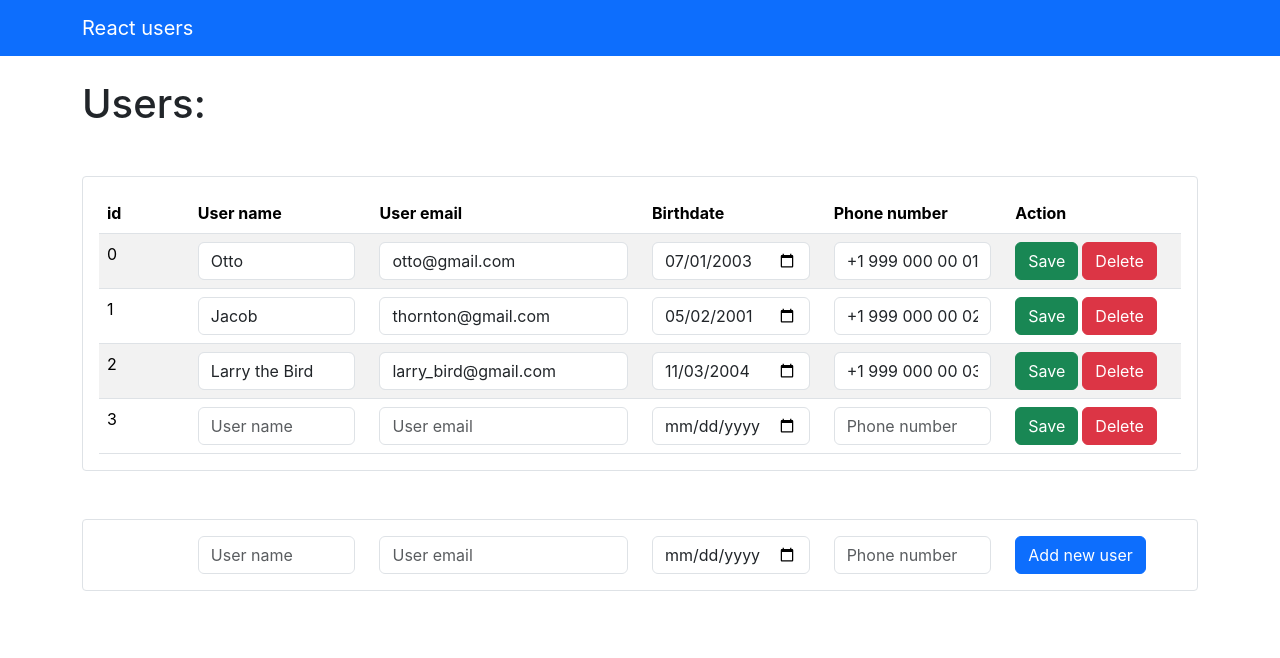
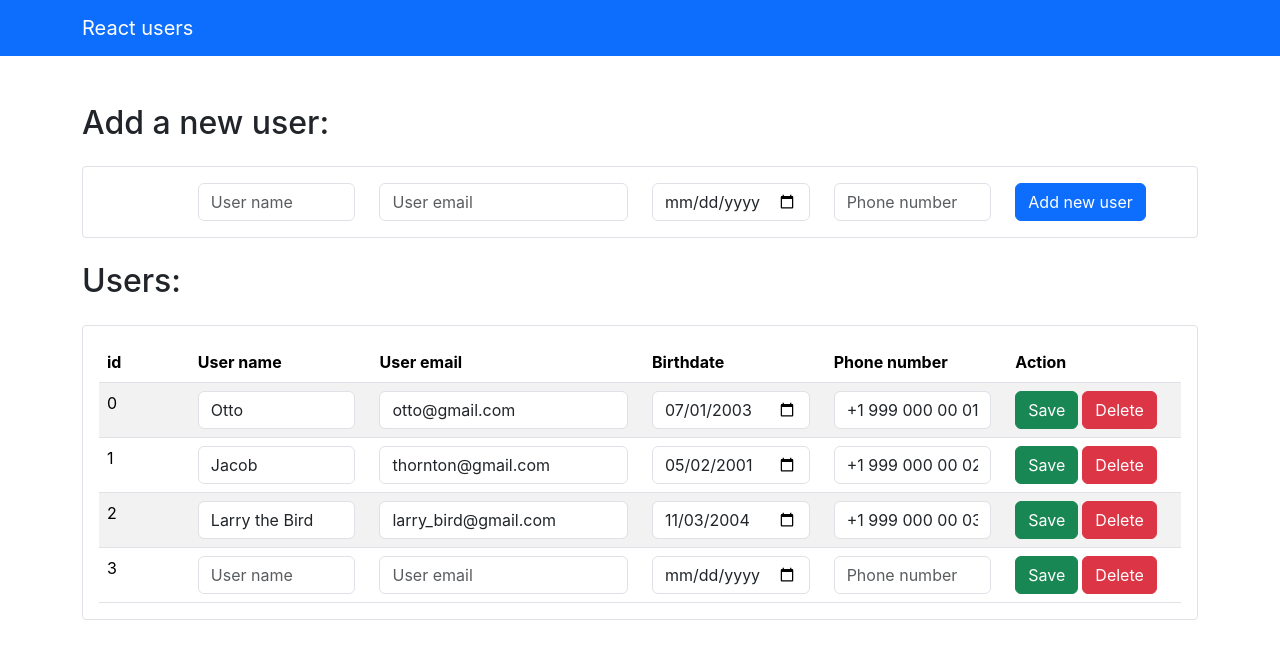
Before and after one commit to s-salomaha/react_user_table, a React (Create React App) app: page / in a window 1280 px wide. Shown: the top 658 px of the page. Built offline with nearby package versions, Linux system fonts and the light colour scheme; data requests are answered from the project's data file.

Commit message:
Add validation to the user form

```diff
--- a/package.json
+++ b/package.json
@@ -12,6 +12,7 @@
     "json-server": "^0.17.3",
     "react": "^18.2.0",
     "react-dom": "^18.2.0",
+    "react-hook-form": "^7.45.4",
     "react-scripts": "5.0.1",
     "sass": "^1.64.2",
     "web-vitals": "^2.1.4"
--- a/src/App.js
+++ b/src/App.js
@@ -11,7 +11,7 @@ function App() {
     <AlertState>
       <JsonServerState>
         <Navbar />
-        <div className="container pt-4">
+        <div className="container py-5">
           <Alert />
           <Home />
         </div>
--- a/src/components/NewUserForm.js
+++ b/src/components/NewUserForm.js
@@ -1,7 +1,7 @@
 import React, {useState, useContext} from 'react';
 import { AlertContext } from '../context/alert/alertContext';
 import { JsonServerContext } from "../context/jsonServer/jsonServerContext";
-import { UserRow } from "./UserRow";
+import { UserForm } from "./UserForm";
 
 export const NewUserForm = () => {
   const [value, setValue] = useState('');
@@ -19,6 +19,8 @@ export const NewUserForm = () => {
   };
 
   return (
-    <UserRow newUser="true" />
+    <div className="table-responsive border secondary-subtle rounded-1 px-4 py-3">
+      <UserForm newUser="true" />
+    </div>
   );
 };
--- /dev/null
+++ b/src/components/UserForm.js
@@ -0,0 +1,79 @@
+import { useForm } from "react-hook-form";
+
+export const UserForm = ({ user, newUser = false, handleChange = null }) => {
+  const { register, formState: { errors }, handleSubmit, setFocus, setValue } = useForm({
+    reValidateMode: 'onSubmit'
+  });
+
+  function onSubmit(data) {
+    console.log('data', data);
+  }
+
+  return (
+    <form className="row" onSubmit={handleSubmit(onSubmit)}>
+      <div className="col-1">
+        {user && user.id}
+        <input
+          type="hidden"
+          {...register("id", {
+            value: user ? user.id : ""
+          })}
+        />
+      </div>
+      <div className="col-2">
+        <input
+          className={`form-control${errors.name ? " is-invalid" : ""}`}
+          placeholder="User name"
+          {...register("name", {
+            required: true,
+            value: user ? user.name : "",
+          })}
+        />
+      </div>
+      <div className="col-3">
+        <input
+          type="email"
+          className={`form-control${errors.email ? " is-invalid" : ""}`}
+          placeholder="User email"
+          {...register("email", {
+            required: true,
+            value: user ? user.email : ""
+          })}
+        />
+      </div>
+      <div className="col-2">
+        <input
+          type="date"
+          className={`form-control${errors.birthdate ? " is-invalid" : ""}`}
+          placeholder="Birthdate"
+          {...register("birthdate", {
+            required: true,
+            value: user ? user.birthdate : ""
+          })}
+        />
+      </div>
+      <div className="col-2">
+        <input
+          className={`form-control${errors.phone ? " is-invalid" : ""}`}
+          placeholder="Phone number"
+          {...register("phone", {
+            required: true,
+            value: user ? user.phone : "",
+            minLength: 5
+          })}
+        />
+      </div>
+      <div className="col-2">
+        {newUser
+          ? <button type="submit" className="btn btn-primary">Add new user</button>
+          : (
+              <>
+                <button type="submit" className="btn btn-success">Save</button>
+                <button type="submit" className="btn btn-danger ms-1">Delete</button>
+              </>
+            )
+        }
+      </div>
+    </form>
+  )
+};
--- a/src/components/UserRow.js
+++ /dev/null
@@ -1,32 +0,0 @@
-export const UserRow = ({ user, newUser = false }) => {
-  return (
-    <div className="row">
-      <div className="col-1">
-        {user && user.id}
-      </div>
-      <div className="col-2">
-        <input type="text" className="form-control" value={user && user.name} placeholder="User name"/>
-      </div>
-      <div className="col-3">
-        <input type="email" className="form-control" value={user && user.email} placeholder="User email"/>
-      </div>
-      <div className="col-2">
-        <input type="date" className="form-control" value={user && user.birthdate} placeholder="Birthdate"/>
-      </div>
-      <div className="col-2">
-        <input type="text" className="form-control" value={user && user.phone} placeholder="Phone number"/>
-      </div>
-      <div className="col-2">
-        {newUser
-          ? <button type="button" className="btn btn-primary">Add new user</button>
-          : (
-              <>
-                <button type="button" className="btn btn-success">Save</button>
-                <button type="button" className="btn btn-danger ms-1">Delete</button>
-              </>
-            )
-        }
-      </div>
-    </div>
-  )
-};
--- a/src/components/UsersTable.js
+++ b/src/components/UsersTable.js
@@ -1,10 +1,8 @@
-import { UserRow } from "./UserRow";
-import { NewUserForm } from "./NewUserForm";
+import { UserForm } from "./UserForm";
 
 export const UsersTable = ({ users }) => {
   return (
-    <>
-      <div className="table-responsive border secondary-subtle rounded-1 p-3 mb-5">
+    <div className="table-responsive border secondary-subtle rounded-1 p-3">
       <table className="table table-striped align-middle mb-0">
         <thead>
           <tr>
@@ -24,16 +22,12 @@ export const UsersTable = ({ users }) => {
           {users.map(user => (
             <tr key={user.id}>
               <td>
-                  <UserRow user={user} />
+                <UserForm user={user} />
               </td>
             </tr>
           ))}
         </tbody>
       </table>
     </div>
-      <div className="table-responsive border secondary-subtle rounded-1 px-4 py-3">
-        <NewUserForm />
-      </div>
-    </>
   )
 };
--- a/src/pages/Home.js
+++ b/src/pages/Home.js
@@ -2,6 +2,7 @@ import React, { useContext, useEffect } from "react";
 import { JsonServerContext } from "../context/jsonServer/jsonServerContext";
 import { Loader } from "../components/Loader";
 import { UsersTable } from "../components/UsersTable";
+import { NewUserForm } from "../components/NewUserForm";
 
 export const Home = () => {
   const { loading, users, fetchUsers } = useContext(JsonServerContext);
@@ -12,11 +13,17 @@ export const Home = () => {
 
   return (
     <>
-      <h1 className="mb-5">Users:</h1>
       {loading
         ? <Loader />
         : users.length
-          ? <UsersTable users={users} />
+          ? (
+              <>
+                <h2 className="mb-4">Add a new user:</h2>
+                <NewUserForm />
+                <h2 className="my-4">Users:</h2>
+                <UsersTable users={users} />
+              </>
+            )
           : <div>Еhe list of users is empty</div>
       }
     </>
```
Also changed, not shown: 1 other file (tests, documents, lock files or other folders). Lines whose indentation alone changed are shown as unchanged.
